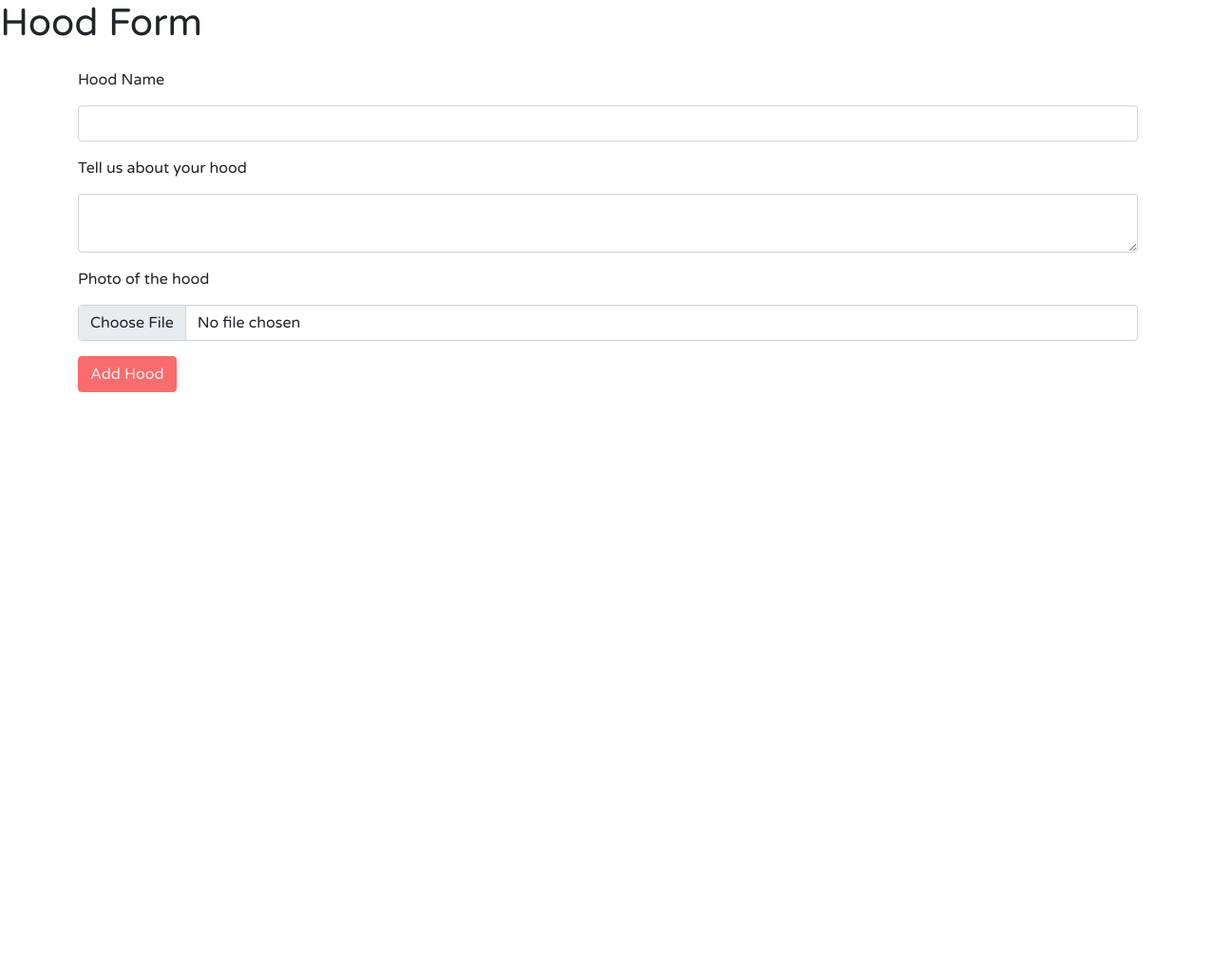
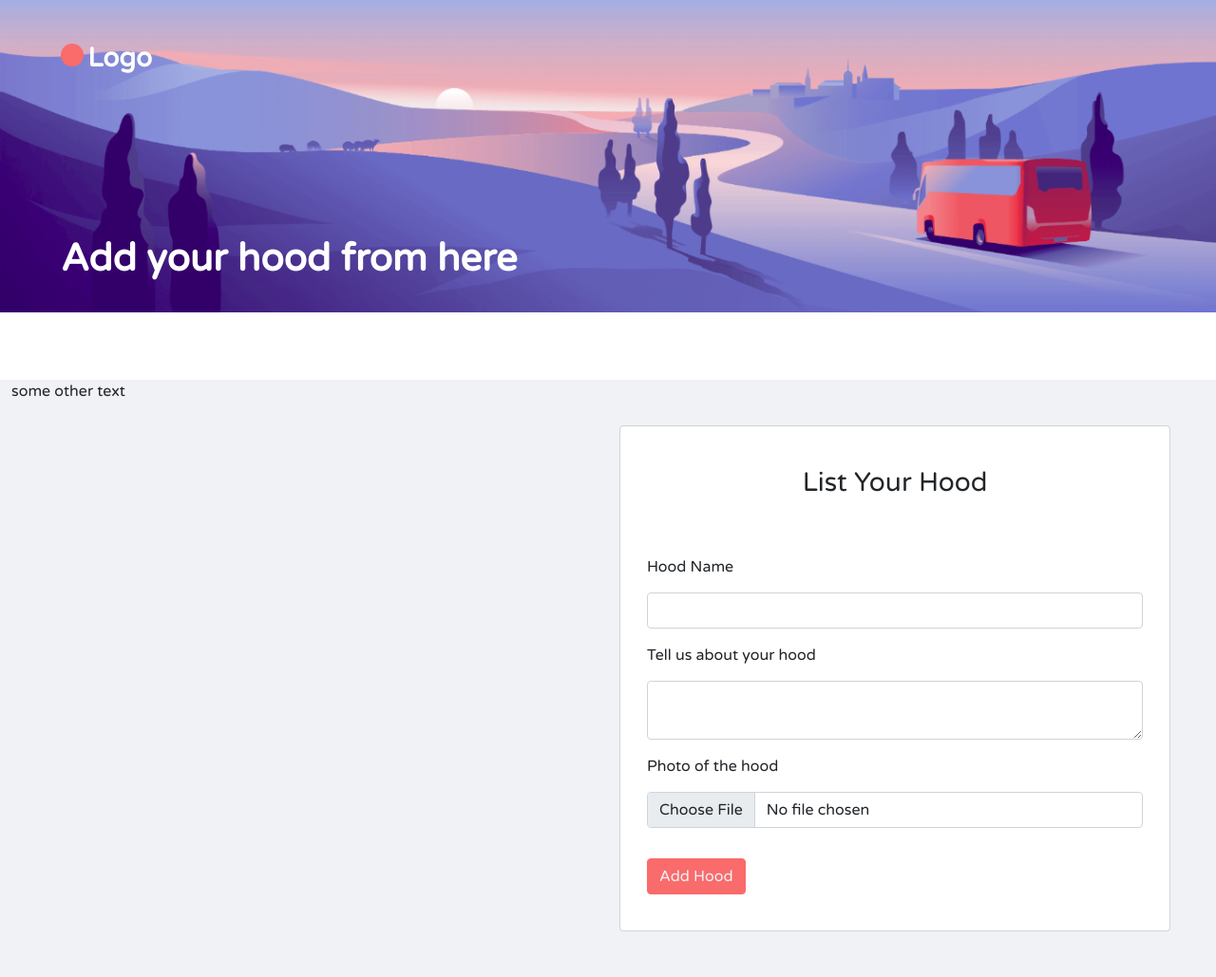
Before and after one commit to NessaAz/next-door-group, a Flask app: page /add_hood in a window 1280 px wide. Shown: the whole page at 95% size. Before the commit the page ends 413 px from the top, so only its background shows below. Run offline with Flask 2, Linux system fonts and the light colour scheme; some libraries are stand-ins or nearby versions; some web fonts are replaced.

Commit message:
add-hood section updated

```diff
--- a/app/__init__.py
+++ b/app/__init__.py
@@ -21,7 +21,8 @@ def create_app(config_name):
 
     from config import config_options
     app.config.from_object(config_options[config_name])
-    app.config['UPLOADED_PHOTOS_DEST'] = 'static/images/photos'
+    app.config['UPLOADED_PHOTOS_DEST']='static/images'
+    app.config['ALLOWED_EXTENSIONS']='{png', 'jpg', 'jpeg}'
 
     from .main import main_blueprint
     app.register_blueprint(main_blueprint)
--- a/app/main/views.py
+++ b/app/main/views.py
@@ -27,7 +27,7 @@ def addhood():
         db.session.commit()
 
         filename = photos.save(form.hood_pic.data)
-        path = f'photos/{filename}'
+        path = f'images/{filename}'
         hood.hood_pic = path
 
         return redirect(url_for('main_blueprint.all_hoods', hood_pic = hood_pic))
--- a/app/static/style/style.css
+++ b/app/static/style/style.css
@@ -75,5 +75,33 @@
 .hood-btn:hover{
     color: #f1f2f6;
     opacity: 0.8;
+}
 
+.add-hood{
+    margin: 0 ;
+    padding: 0;
 }
+
+.add-hood-form{
+    background-color:#f1f2f6 ;
+    position: absolute;
+    top: 50%;
+}
+.add-hood-img{
+    position: absolute;
+}
+.add-hood-text{
+    position: relative;
+    padding-top: 20vh;
+    padding-left: 5vw;
+    color: #fff;
+    font-weight: bold;
+}
+
+.add-hood-logo{
+    position: relative;
+    padding-top: 5vh;
+    padding-left: 5vw;
+    color: #fff;
+    font-weight: bold;
+}
--- a/app/templates/add_hood.html
+++ b/app/templates/add_hood.html
@@ -1,13 +1,30 @@
 {%extends 'base.html'%}
 
 {%block body%}
-<h1>Hood Form </h1>
+<div class="container-fluid add-hood">
+    <img src="{{url_for('static', filename='images/hoods.png')}}" class="add-hood-img w-100">
 
-<div class="container">
+    <div class="add-hood-logo">
+        <i class="fa fa-circle fs-4" style='color: #fa6b6b;'aria-hidden="true"></i>
+        <span class="fs-3">Logo</span>
+    </div>
 
+    <div class="add-hood-text fs-1">
+        Add your hood from here
+    </div>
+</div>
 
-    <form enctype=multipart/form-data method="POST">
+<div class="container-fluid add-hood-form">
 
+    <div class="row">
+        <div class="col-md-6 ">
+            some other text
+        </div>
+
+        <div class="col-md-6 pt-5 pe-5 mb-5">
+            <div class="form-group form-control">
+                <p class="fs-3 text-center p-2 mt-4">List Your Hood</p>
+                <form enctype=multipart/form-data method="POST" class="p-3">
                     <div class="mb-3">
                         {{form.hidden_tag()}}
                         {% if form.errors %}
@@ -30,10 +47,13 @@
                         {{form.hood_pic(class='form-control')}}
                     </div>
                     <div class="mb-3">
-            {{form.submit(class='btn hood-btn rounded')}}
+                        {{form.submit(class='btn hood-btn rounded mt-3')}}
+                    </div>
+                </form>
+            </div>
+        </div>
     </div>
 
-    </form>
-</div>
+
 
     {%endblock%}
--- a/config.py
+++ b/config.py
@@ -7,8 +7,7 @@ load_dotenv(find_dotenv())
 class Config:
     SECRET_KEY=os.getenv('SECRET_KEY')
     SQLALCHEMY_TRACK_MODIFICATIONS = False
-    UPLOAD_FOLDER = 'static/images/photos'
-    ALLOWED_EXTENSIONS = { 'png', 'jpg', 'jpeg', }
+
 
 
 class DevConfig(Config):
```
Also changed, not shown: app/static/images/hoods.png (added), static/images/photos/app_1.png (deleted), static/images/photos/logo.png (deleted). Lines whose indentation alone changed are shown as unchanged.
